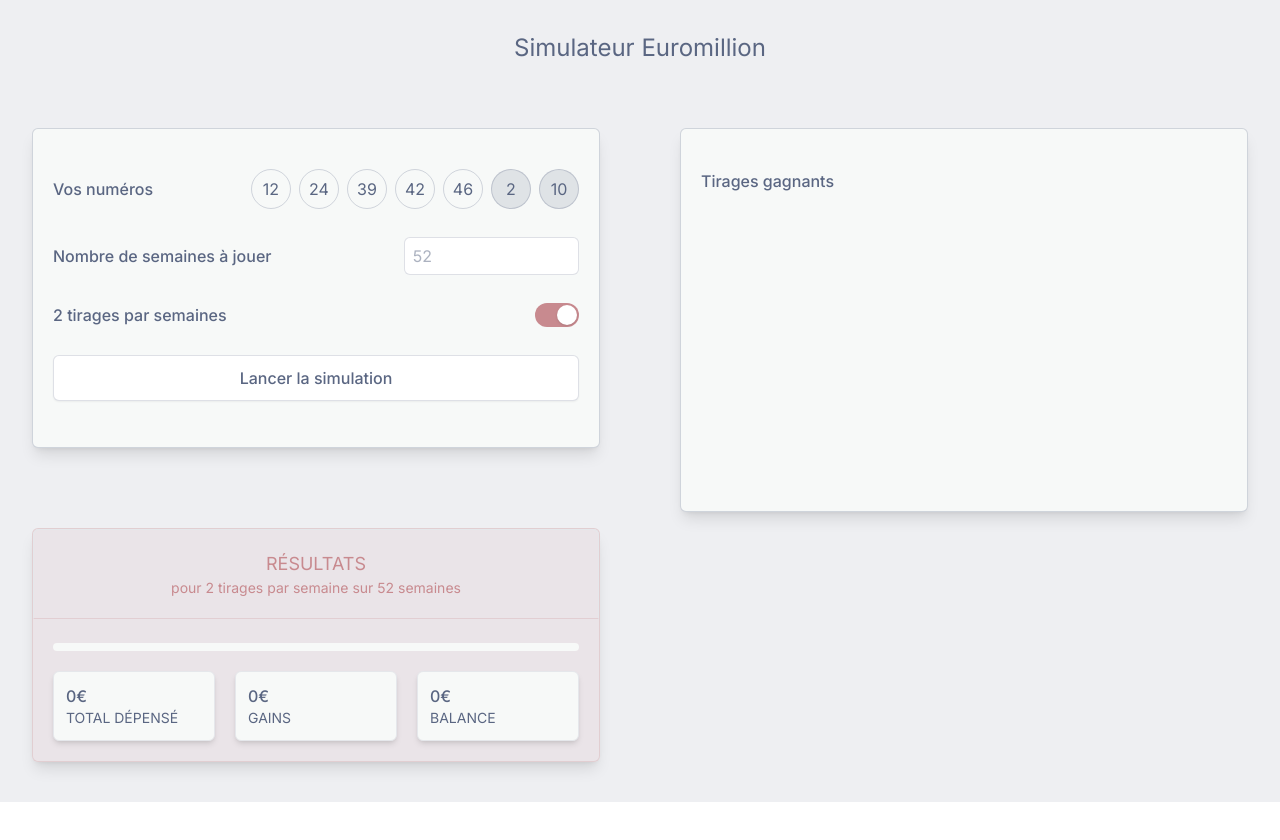
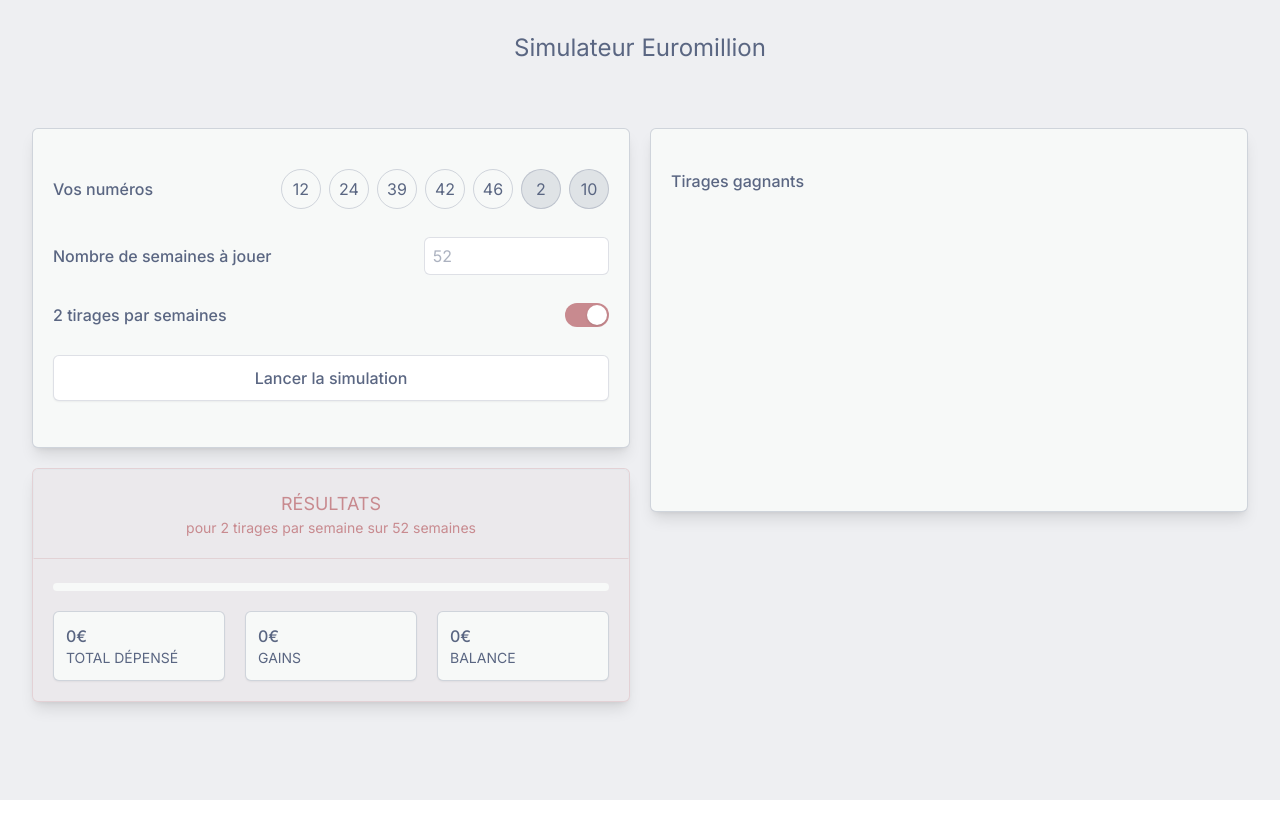
Before and after one commit to jean1591/euromillion-simulator, a Next.js app: page / in a window 1280 px wide. Shown: the top 840 px of the page. After the commit the page ends 800 px from the top, so only its background shows below. Built offline with nearby package versions, Linux system fonts and the light colour scheme.

Commit message:
update padding and colors

```diff
--- a/src/app/components/panel.tsx
+++ b/src/app/components/panel.tsx
@@ -11,7 +11,7 @@
     <div
       className={classNames(
         height,
-        "border border-dark-shade/25 bg-light-shade py-10 px-5 rounded-md overflow-y-scroll shadow-lg"
+        "border border-dark-shade/25 bg-light-shade py-10 px-5 rounded-md overflow-y-scroll shadow-lg mb-5"
       )}
     >
       {children}
--- a/src/app/components/results/resultsCard.tsx
+++ b/src/app/components/results/resultsCard.tsx
@@ -11,7 +11,7 @@
   );
 
   return (
-    <div className="border border-dark-accent/25 rounded-md bg-dark-accent/10 shadow-lg mb-10">
+    <div className="border border-dark-accent/25 rounded-md bg-dark-accent/5 shadow-lg mb-10">
       <div className="border border-b-dark-accent/25 text-dark-accent p-5 rounded-t-md text-center">
         <p className="text-lg font-normal uppercase">Résultats</p>
         <p className="text-sm font-normal text-center">
@@ -28,15 +28,15 @@
       </div>
 
       <div className="p-5 grid grid-cols-3 gap-x-5">
-        <div className="bg-light-shade border border-dark-shade-25 rounded-md shadow-md text-base p-3">
+        <div className="bg-light-shade border border-dark-shade/25 rounded-md shadow-sm text-base p-3">
           <p className="font-medium">{`${drawsNumber * 2.5}€`}</p>
           <p className="uppercase font-normal text-sm">Total dépensé</p>
         </div>
-        <div className="bg-light-shade border border-dark-shade-25 rounded-md shadow-md text-base p-3">
+        <div className="bg-light-shade border border-dark-shade/25 rounded-md shadow-sm text-base p-3">
           <p className="font-medium">{`${winnings}€`}</p>
           <p className="uppercase font-normal text-sm">Gains</p>
         </div>
-        <div className="bg-light-shade border border-dark-shade-25 rounded-md shadow-md text-base p-3">
+        <div className="bg-light-shade border border-dark-shade/25 rounded-md shadow-sm text-base p-3">
           <p className="font-medium">{`${-drawsNumber * 2.5 + winnings}€`}</p>
           <p className="uppercase font-normal text-sm">Balance</p>
         </div>
--- a/src/app/components/settingsAndResultsPanel/financialResults.tsx
+++ b/src/app/components/settingsAndResultsPanel/financialResults.tsx
@@ -29,7 +29,7 @@
         <TextDisplay title="Total dépensé" value={`${drawsNumber * 2.5}€`} />
         <TextDisplay title="Gains" value={`${winnings}€`} />
         <TextDisplay
-          title="Balance"
+          title="Résultat"
           value={`${-drawsNumber * 2.5 + winnings}€`}
         />
       </div>
--- a/src/app/components/settingsAndResultsPanel/simulationStatus.tsx
+++ b/src/app/components/settingsAndResultsPanel/simulationStatus.tsx
@@ -19,7 +19,7 @@
   return (
     <div className="overflow-hidden rounded-full bg-light-shade">
       <div
-        className="h-2 rounded-full bg-dark-accent"
+        className="h-2 rounded-full bg-dark-accent/70"
         style={{ width: `${simulationPercentage}%` }}
       />
     </div>
--- a/src/app/page.tsx
+++ b/src/app/page.tsx
@@ -11,13 +11,10 @@
         Simulateur Euromillion
       </h1>
 
-      <div className="pt-16 grid grid-cols-1 md:grid-cols-2 md:gap-20">
+      <div className="pt-16 grid grid-cols-1 md:grid-cols-2 md:gap-5">
         <div>
           <SettingsAndResultsPanel />
-
-          <div className="pt-20">
-            <ResultsCard />
-          </div>
+          <ResultsCard />
         </div>
         <DrawsPanel />
       </div>
```
